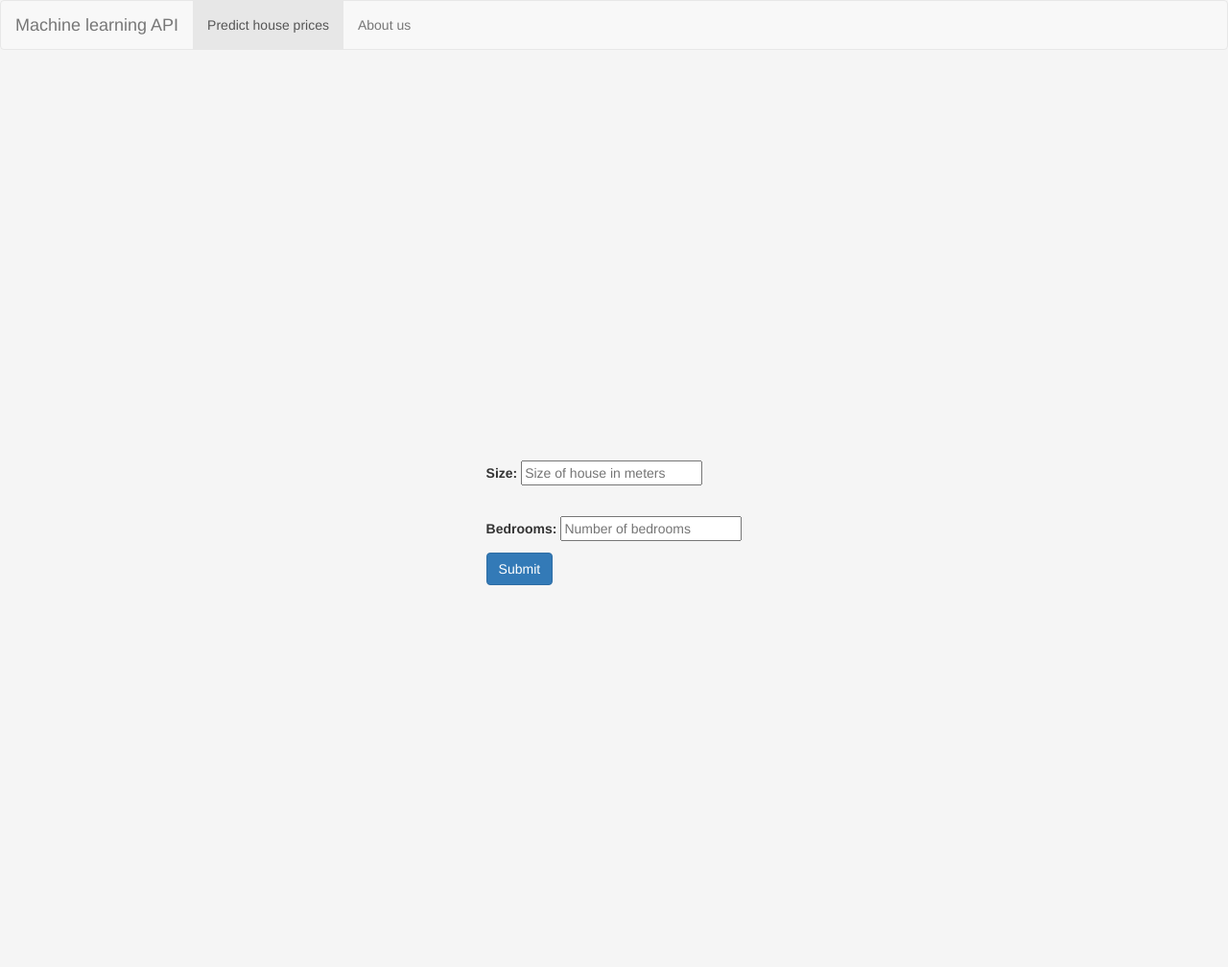
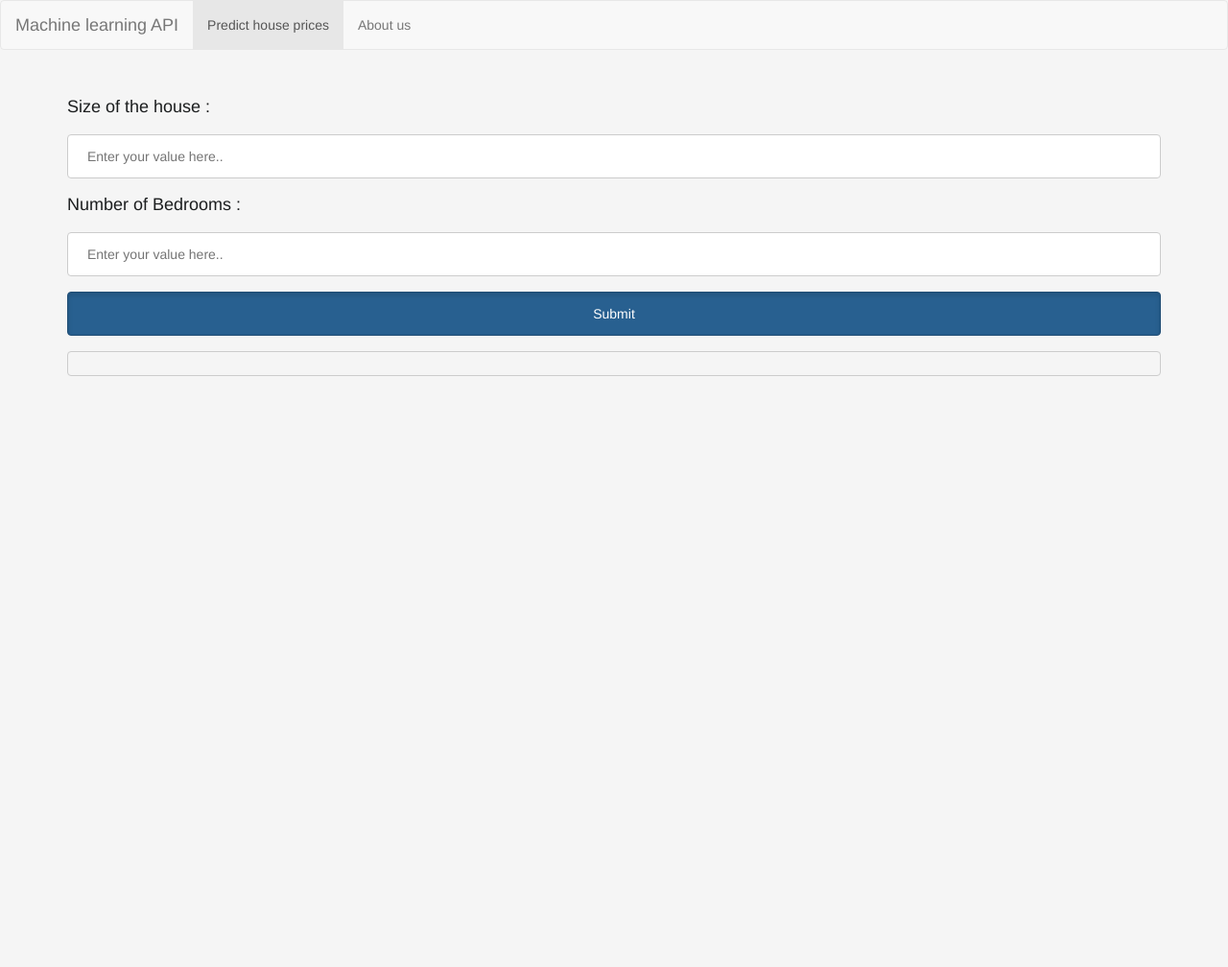
Before and after one commit to qbdq/MLAPI_DJREST, a Django app: page /form/ in a window 1280 px wide. Shown: the whole page at 96% size. After the commit the page ends 392 px from the top, so only its background shows below. Run offline with Django 3.2, Linux system fonts and the light colour scheme; parts of the project's set-up code (start-up, migrations or seed data) failed here and were passed over; some libraries are stand-ins or nearby versions.

Commit message:
finshied

```diff
--- a/DjangoAPI/forms.py
+++ b/DjangoAPI/forms.py
@@ -2,5 +2,5 @@ from django import forms
 from django import forms
 
 class HouseForm(forms.Form):
-     Size = forms.IntegerField(widget = forms.NumberInput(attrs ={'placeholder' : 'Size of house in meters'}))
-     Bedrooms = forms.IntegerField(widget = forms.NumberInput(attrs ={'placeholder' : 'Number of bedrooms'}))
+     Size = forms.IntegerField(widget = forms.NumberInput(attrs ={'placeholder' : 'Enter your value here..','class': 'myfieldclass'}))
+     Bedrooms = forms.IntegerField(widget = forms.NumberInput(attrs ={'placeholder' : 'Enter your value here..','class': 'myfieldclass'}))
--- a/DjangoAPI/static/stylesheet.css
+++ b/DjangoAPI/static/stylesheet.css
@@ -5,16 +5,35 @@ body{
   height: 100%;
 }
 
+.myfieldclass {
+  width: 100%;
+  padding: 12px 20px;
+  margin: 8px 0;
+  display: inline-block;
+  border: 1px solid #ccc;
+  border-radius: 4px;
+  box-sizing: border-box;
+}
+
+h4
+{
+color: #1C1E1F;
+}
 
 
-.container {
-    height: 20%;
-    display: flex;
-    justify-content: center;
-    align-items: center;
+.result
+{
+  width: 100%;
+  padding: 12px 20px;
+  margin: 8px 0;
+  display: inline-block;
+  border: 1px solid #ccc;
+  border-radius: 4px;
+  box-sizing: border-box;
+  text-align:center
 }
 
-form
+.result h4
 {
-  padding: 10cm;
+  color: darkslategrey;
 }
--- a/DjangoAPI/templates/houseform.html
+++ b/DjangoAPI/templates/houseform.html
@@ -31,21 +31,30 @@
 
 
 <div class="container">
-  <div>
-
     <form method='post'>
         {% csrf_token %}
-      {{ form.as_p|linebreaks}}
-      <button type="submit" class="btn btn-primary">Submit</button>
-    </form>
+        {{ form.non_field_errors}}
+        <div class="fieldWrapper mx-1 my-1">
+            {{ form.Size.errors}}
+            <h4 class="hai4">Size of the house :</h4>
+            {{ form.Size }}
+        </div>
+        <div class="fieldWrapper">
+            {{ form.Bedrooms.errors }}
+            <h4>Number of Bedrooms :</h4>
+            {{ form.Bedrooms }}
+        </div>
+          <button type="submit" class="btn btn-primary myfieldclass active">Submit</button>
+          <div class="result">
             {% if messages %}
               <ul class="messages">
                   {% for message in messages %}
-            <li{% if message.tags %} class="{{ message.tags }}"{% endif %}>{{ message }}</li>
+                      <h4> {{ message }} </h4>
                   {% endfor %}
               </ul>
             {% endif %}
           </div>
+    </form>
 </div>
 
 <br>
--- a/DjangoAPI/views.py
+++ b/DjangoAPI/views.py
@@ -27,7 +27,7 @@ def Houseprediction(size,bedrooms):
         lin_reg_model = DjangoapiConfig.model
         House_price_prediction = lin_reg_model.predict([[Size, Bedroom]])[0][0]
         House_price_prediction = np.round(House_price_prediction, 1)
-        response_text = "Predicted Price ($): {}".format(House_price_prediction)
+        response_text = "Estimated Predicted Price: {}$".format(str(House_price_prediction)[:str(House_price_prediction).find('.')])
         return response_text
     except ValueError as e:
         return Response(e.args[0], status.HTTP_400_BAD_REQUEST)
```
Also changed, not shown: DjangoAPI/templates/aboutus.html (+2 -22 lines). Lines whose indentation alone changed are shown as unchanged.
